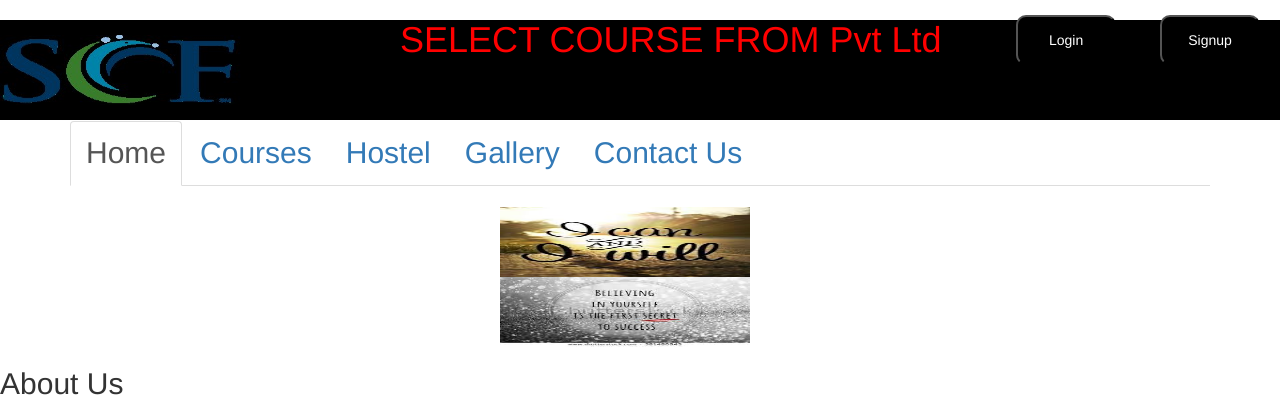
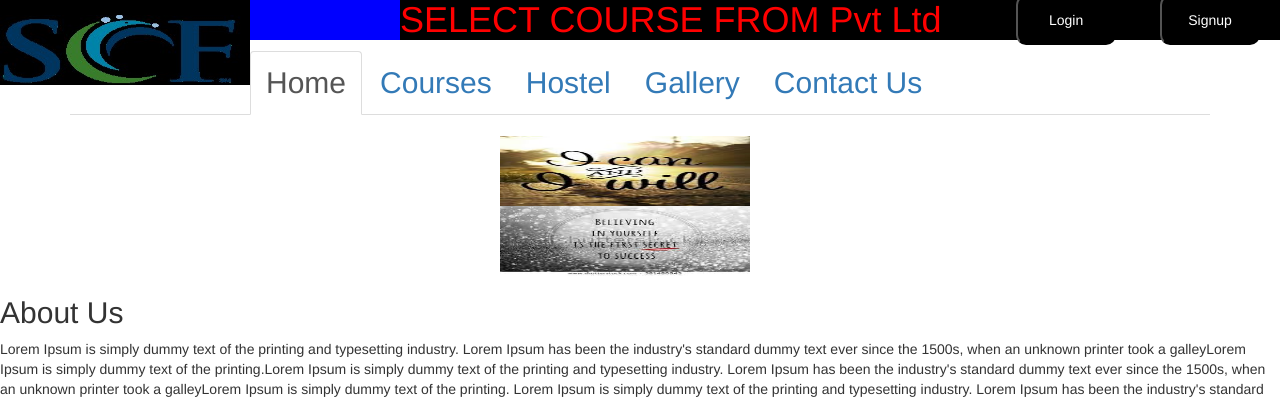
Before and after one commit to DishaParwani/SelectCourseFrom, a PHP site: page / in a window 1280 px wide. Shown: the top 402 px of the page. Run offline with PHP 8.4, Linux system fonts and the light colour scheme; some libraries are stand-ins or nearby versions.

Commit message:
Header corrected

```diff
--- a/AfterReg.php
+++ b/AfterReg.php
@@ -24,14 +24,14 @@
         ?>
         <div class="container">
             <center>
-
-                <div class="col-md-4" style="background-color: yellow"></div>
+                <div class="row" style="margin-top: 200px">
+                <div class="col-md-4" style="background-color: yellow;"></div>
                     <div class="col-md-4">
                         <a href="#"><button type="button" class="btn btn-default">Go to Course Enrollment</button></a>
                         <a href="#"><button type="button" class="btn btn-default">Go to Hostel Booking</button></a>
                     </div>
                     <div class="col-md-4"></div>
-
+                </div>
             </center>
         </div>
         <?php
--- a/css/style.css
+++ b/css/style.css
@@ -21,8 +21,8 @@
 
 .mainheader
 {
-    background-color: black;
-    height: 100px;
+    background-color: blue;
+    margin-top: -20px;
 }
 
 img
--- a/index.php
+++ b/index.php
@@ -4,17 +4,16 @@
         <meta charset="UTF-8">
         <title>Select Course From</title>
         <link rel="stylesheet" href="https://maxcdn.bootstrapcdn.com/bootstrap/3.3.7/css/bootstrap.min.css" >
+        <link rel="stylesheet"  type="text/css" href="css/style.css">
         <script src="https://ajax.googleapis.com/ajax/libs/jquery/2.1.3/jquery.min.js"></script>
         <script src="https://ajax.googleapis.com/ajax/libs/jquery/1.12.4/jquery.min.js"></script>
         <script src="https://maxcdn.bootstrapcdn.com/bootstrap/3.3.7/js/bootstrap.min.js"></script>
-        <link rel="stylesheet" href="css/style.css" type="text/css">
         <script src="js/script.s"></script>
     </head>
     <body>
         <?php
-        include 'includes/header.php'
+        include ('includes/header.php');
         ?>
-
          <nav class="navbar ">
             <div class="container">
                 <ul class="nav nav-tabs uppernav">
```
